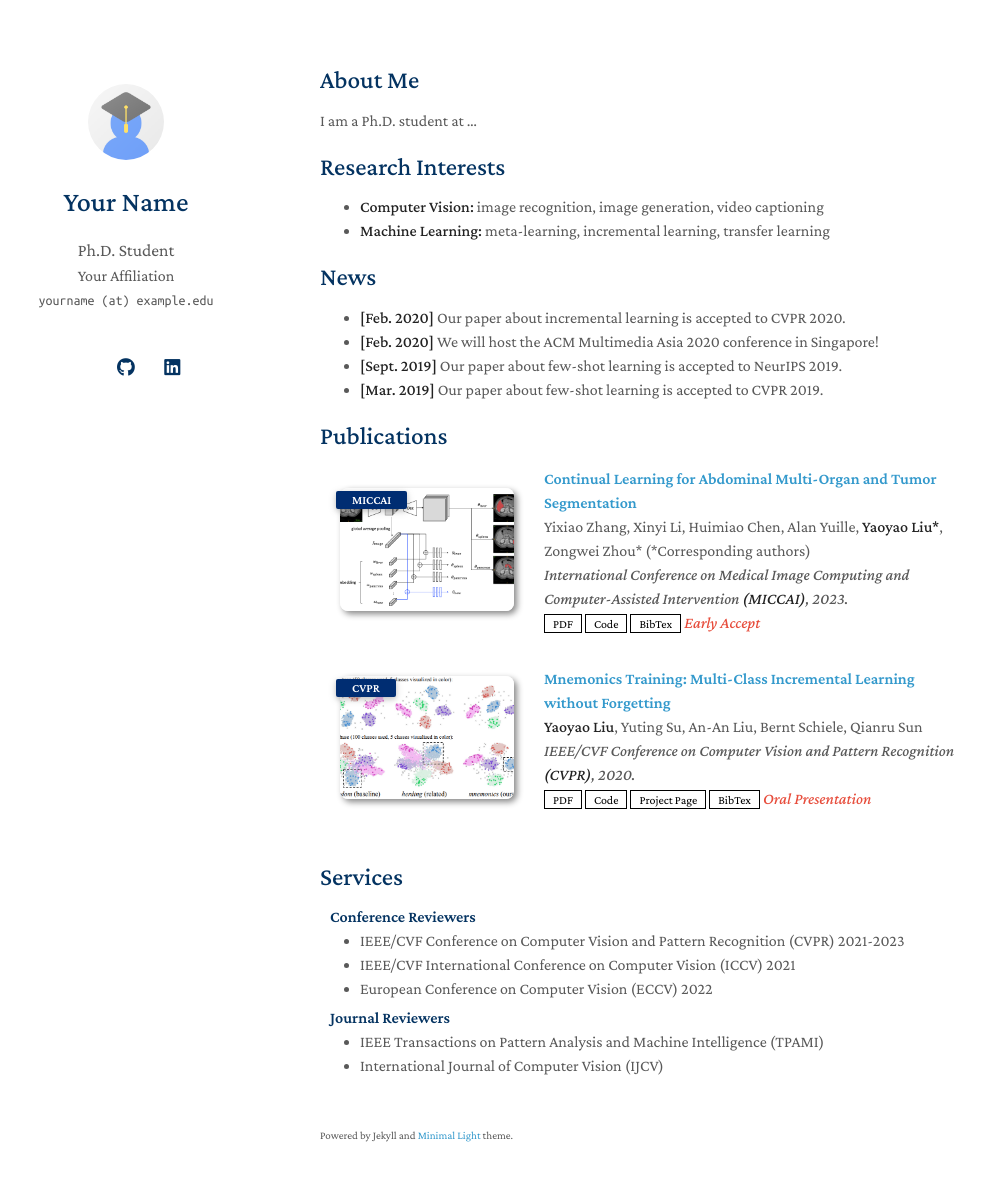
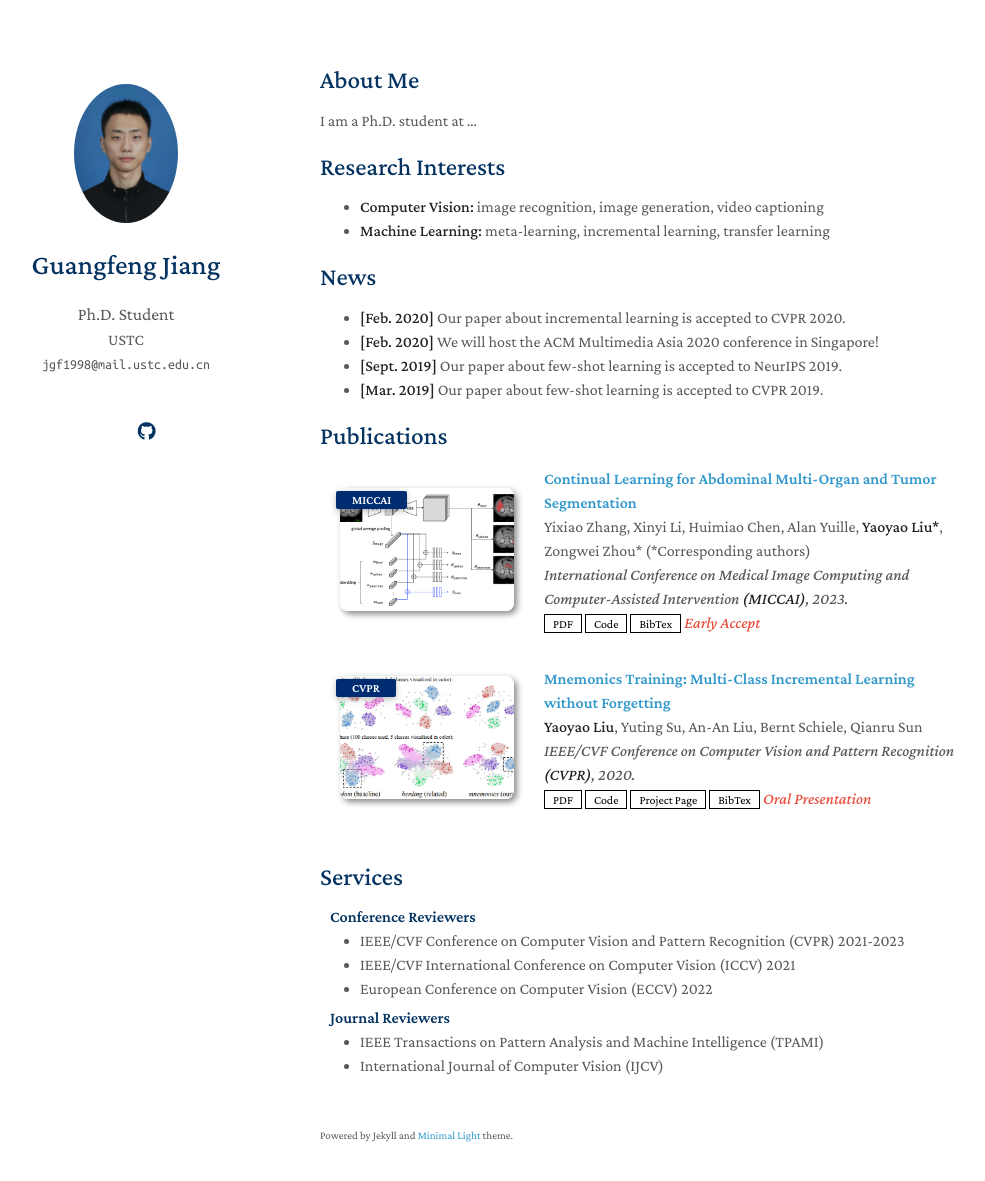
Before and after one commit to jiangxb98/jiangxb98.github.io, a Jekyll site: the page built from index.md, in a window 1280 px wide and 1216 px high. Shown: the top 1181 px of the window, without its empty margins (150-1135 px from the left). Built offline with Jekyll 4.4.1, drawn with Linux system fonts in a browser that asks for light colours; a style sheet for code colours, icons or effects is not loaded; our own code applies the rules of GitHub Pages for plain Markdown files.

Commit message:
first submit

```diff
--- a/_config.yml
+++ b/_config.yml
@@ -1,8 +1,8 @@
 # Basic Information
-title: Your Name
+title: Guangfeng Jiang
 position: Ph.D. Student
-affiliation: Your Affiliation
-email: yourname (at) example.edu
+affiliation: USTC
+email: jgf1998@mail.ustc.edu.cn
 
 # Search Engine Optimization (SEO)
 # The following information is used to improve the website traffic from search engines, e.g., Google.
@@ -12,11 +12,11 @@ canonical: https://minimal-light-theme.yliu.me/
 
 # Links
 # If you don't need one of them, you may delete the corresponding line.
-google_scholar: https://scholar.google.com/
-cv_link: assets/files/curriculum_vitae.pdf
-github_link: https://github.com/
-linkedin: https://www.linkedin.com/
-twitter: https://twitter.com/
+google_scholar: https://scholar.google.com/citations?user=-ocVCHgAAAAJ&hl=zh-CN
+# cv_link: assets/files/curriculum_vitae.pdf
+github_link: https://github.com/jiangxb98
+# linkedin: https://www.linkedin.com/
+# twitter: https://twitter.com/
 
 # Images (e.g., your profile picture and your website's favicon)
 # "favicon" and "favicon_dark" are used for the light and dark modes, respectively.
```
Also changed, not shown: assets/img/avatar.png.
